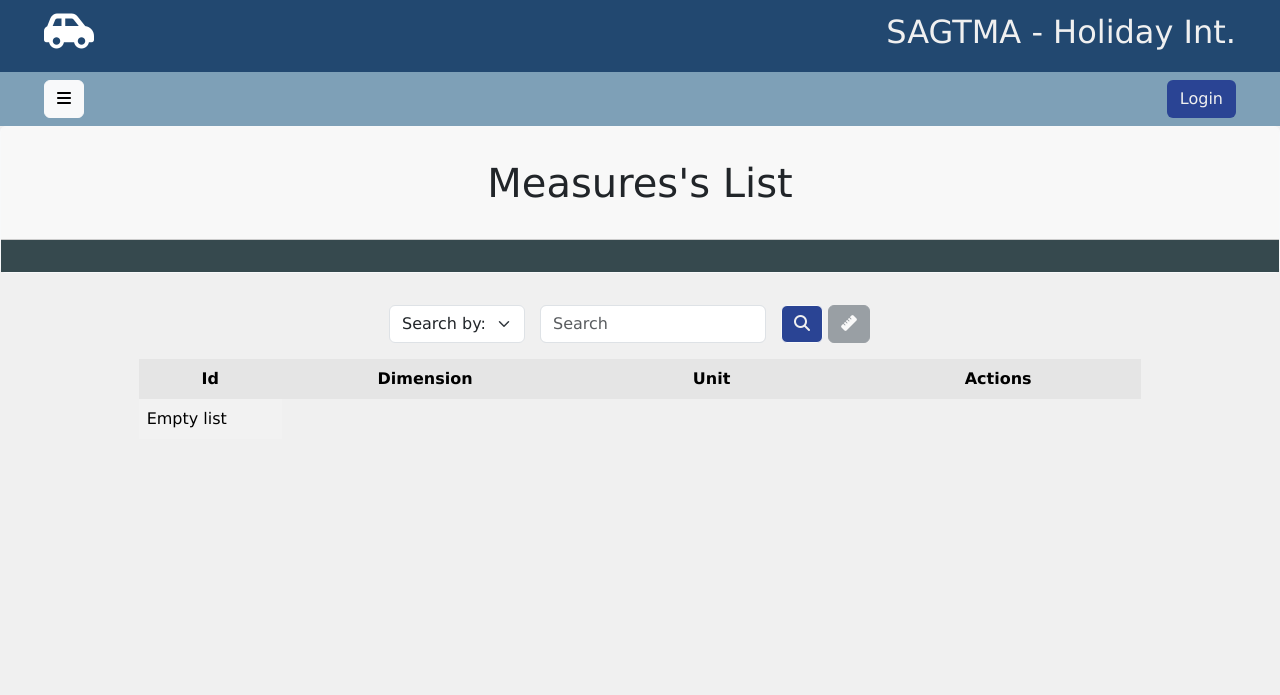
After one commit to JesusBandez/proyecto_Ing_software, a Flask app: page /measures_list in a window 1280 px wide. The commit adds this page. Shown: the top 695 px of the page. Run offline with Flask 3, Linux system fonts and the light colour scheme; some libraries are stand-ins or nearby versions.

Commit message:
adding measures

```diff
--- a/main.py
+++ b/main.py
@@ -11,6 +11,7 @@ from src.routes.Projects import projects, project_details
 from src.routes.Logger import logger
 from src.routes.Clients import clients, client_details
 from src.routes.Departments import departments
+from src.routes.Measures import measures
 
 
 db.init_app(app)
--- a/src/errors.py
+++ b/src/errors.py
@@ -12,6 +12,7 @@ ERROR_EXISTS_LICENSE_PLATE = 9
 ERROR_CI_ALREADY_EXISTS = 10
 ERROR_MUST_BE_ADMIN_ADD_DEPARTMENT = 11
 ERROR_MUST_BE_ADMIN_DELETE_DEPARTMENT = 12
+ERROR_MEASURE_ALREADY_EXISTS = 13
 
 class Errors():
     def __init__(self,number):
@@ -59,6 +60,8 @@ class ErrorType:
             return "ERROR: Cannot create new department"
         elif n==ERROR_MUST_BE_ADMIN_DELETE_DEPARTMENT:
             return "ERROR: Cannot delete department"
+        elif n==ERROR_MEASURE_ALREADY_EXISTS:
+            return "ERROR: Measure already exists"
 
     def description(self,n):
         if n==ERROR_MUST_BE_ADMIN:
@@ -87,3 +90,5 @@ class ErrorType:
             return "To create a department you must be an administrator."
         elif n==ERROR_MUST_BE_ADMIN_DELETE_DEPARTMENT:
             return "To delete a department you must be an administrator."
+        elif n==ERROR_MEASURE_ALREADY_EXISTS:
+            return "Add a measure that isn't already in the system."
--- a/src/lib/class_create_button.py
+++ b/src/lib/class_create_button.py
@@ -315,3 +315,23 @@ class ListClientsCars(ListBody):
                     'actions' : actions
                     })
         return list_body
+
+class ListMeasuresList(ListBody):
+    #measures_lists
+    def __init__(self, lists):
+        self.lists = lists
+        self.args = [
+            {"button_class":'btn btn-outline-danger', "text_class" : 'fa fa-trash',
+            "title":"Delete measure", "name":'delete_measure', "method":"post", "disable":not has_role('admin')},
+            {"button_class":'btn btn-outline-primary', "text_class" : 'fa-solid fa-pencil',
+            "title":"Edit the measure", "name":'new_measure', "method":"post", "disable": not has_role('admin')}
+        ]
+        self.header = [
+            {'label': 'Id', 'class': 'col-1'},
+            {'label': 'Dimension', 'class': 'col-2'},
+            {'label': 'Unit', 'class': 'col-2'},
+            {'label': 'Actions', 'class': 'col-2'}
+        ]
+
+    def data(self,x):
+        return [x.id, x.dimension, x.unit]
--- /dev/null
+++ b/src/routes/Measures/__init__.py
@@ -0,0 +1 @@
+from main import app
--- /dev/null
+++ b/src/routes/Measures/measures.py
@@ -0,0 +1,157 @@
+from flask import render_template, redirect, url_for, request, flash, session
+from src.routes.auth import has_role, require_permissions, error_display
+
+from src.lib.class_create_button import ListMeasuresList
+
+from src.models.Measures import Measures
+from src.models.Logger import Logger
+from src.models import db
+from src.lib.generate_action import generate_action
+from src.errors import Errors, ERROR_MEASURE_ALREADY_EXISTS
+
+from . import app
+
+def search_measures(typeS,search):
+    if typeS == "dimension":
+        measures = db.session.query(Measures).filter(Measures.dimension.ilike(search))
+    elif typeS == "unit":
+        measures = db.session.query(Measures).filter(Measures.unit.ilike(search))
+    else:
+        measures = db.session.query(Measures).all()
+    return measures
+
+@app.route('/measures_list', methods=['GET', 'POST'])
+def measures_lists():
+    #"Muestra la lista de medidas del sistema"
+    try:
+        typeS = request.form['typeSearch']
+        search = request.form['search']
+        measures = search_measures(typeS,search)
+        if measures.count() == 0:
+            measures = db.session.query(Measures).all()
+    except:
+        measures = db.session.query(Measures).all()
+
+    A = ListMeasuresList(measures)
+    measures_list_body = A.list_table()
+    measures_list_header = A.header
+
+    return render_template(
+        'measures/measures_list.html',
+        has_role=has_role,
+        list_context= {
+            'list_header': measures_list_header,
+            'list_body' : measures_list_body,
+        })
+
+def deleting(measure_id):
+    measure = db.session.query(Measures).filter_by(id=measure_id).first()
+
+    log = Logger('Deleting measure')
+
+    db.session.add(log)
+    db.session.delete(measure)
+    db.session.commit()
+    return [log,measure]
+
+@app.route('/measure_list/delete', methods=['GET', 'POST'])
+@require_permissions
+def delete_measure():
+    "Elimina una medida del sistema"
+
+    measure_id = request.form['id']
+    z = deleting(measure_id)
+
+    return redirect(url_for('measures_lists'))
+
+
+@app.route('/measures_list/new_measure', methods=['POST', 'GET'])
+@require_permissions
+def new_measure():
+    "Renderiza el formulario de registro de una nueva medida"
+
+    measure_to_edit = db.session.query(Measures).filter_by(
+            id=request.form.get('id')).first()
+
+    if not measure_to_edit:
+        title = 'Register New Measure'
+    else:
+        title = 'Edit Measure'
+
+
+    return render_template('measures/new_measure.html',
+        context={
+            'measure_to_edit': measure_to_edit,
+            'title': title,
+        })
+
+
+def create_measure(dimension, unit):
+    error = None
+    if not dimension:
+        error = 'Dimension is required.'
+    elif not unit:
+        error = 'Unit is required.'
+
+    measure = db.session.query(Measures).filter_by(dimension=dimension).first()
+    if measure:
+        error = f'Dimension {dimension} is already created.'
+
+    if error:
+        return [error,False]
+
+    if error is None:
+        measure = Measures(dimension, unit)
+
+        log = Logger('Adding measure')
+
+        db.session.add(log)
+        db.session.add(measure)
+        db.session.commit()
+        return [measure,True]
+
+
+def verify_measure_exist(guser_id, dimension, unit):
+    if guser_id is not None:
+        measure_id = int(guser_id)
+    else:
+        return False
+    measure = db.session.query(Measures).filter_by(id=measure_id).first()
+    if measure != None and dimension != measure.dimension and unit != measure.unit:
+        return True
+    return False
+
+
+@app.route('/measures_list/add_new_measure', methods=['POST'])
+def add_new_measure():
+    "Agrega una nueva medida al sistema"
+
+    dimension = request.form['dimension']
+    unit = request.form['unit']
+
+    measure_to_edit = request.form.get('measure_to_edit')
+
+    already_exists = verify_measure_exist(measure_to_edit, dimension, unit)
+
+    if already_exists:
+        error_display(ERROR_MEASURE_ALREADY_EXISTS)
+        return redirect(url_for('measures_lists'))
+
+    if not measure_to_edit:
+        measure = create_measure(dimension, unit)
+        if measure[1] == False:
+            error_display(ERROR_MEASURE_ALREADY_EXISTS)
+            return redirect(url_for('new_measure'))
+    else:
+        changes = {
+            'dimension' : dimension,
+            'unit' : unit,
+        }
+        db.session.query(Measures).filter_by(
+            id=measure_to_edit).update(changes)
+        log = Logger('Editing measure')
+        db.session.add(log)
+
+    db.session.commit()
+
+    return redirect(url_for('measures_lists'))
--- /dev/null
+++ b/src/templates/measures/measures_list.html
@@ -0,0 +1,51 @@
+{% extends "base.html" %}
+{% block title %}<title>Measures's list</title>
+{% include  'generics/icon.html' %}
+{% endblock %}
+{% block body %}
+<div class="card border-light mb-3">
+  <div class="card-header">
+    <h1 class="text-center my-4">Measures's List</h1>
+  </div>
+  <div class="card-body" style="background-color: #36494E;">
+  </div>
+</div>
+
+<div class="container">
+    <div style="text-align: right;">
+    <div class="container" style="width:50%;display:flex;">
+        <form class="input-group flex p-2" action="{{url_for('measures_lists')}}" method="post">
+          <div class="d-inline p-2 text-white">
+          <select class="form-select" name="typeSearch">
+            <option selected>Search by: </option>
+            <option value="dimension">Dimension</option>
+            <option value="unit">Unit</option>
+          </select>
+        </div>
+          <div class="d-inline p-2 text-white">
+          <input
+            type="search"
+            class="form-control rounded"
+            placeholder="Search"
+            aria-label="Search"
+            aria-describedby="search-addon"
+            name="search"
+          />
+        </div>
+          <div class="d-inline p-2 text-white">
+            <button type="submit" name="submit" class="btn btn-light btn-md"
+          style="background-color: #2A4494; color:#f0f0f0;" title ="Search"><i class="fas fa-search"></i></button>
+
+            {% if not has_role('admin')%}
+            <a class="btn btn-secondary disabled" disabled title="Register new measure" ><i class="fa-solid fa-ruler"></i></a>
+            {% else %}
+            <a href="{{url_for('new_measure')}}" class="btn btn-light" style="background-color: #2A4494; color:#f0f0f0;"
+            title="Register new measure" ><i class="fa-solid fa-ruler"></i></a>
+            {% endif %}
+          </div>
+        </form>
+    </div>
+    </div>
+  {% include  'generics/generic_list.html' %}
+</div>
+{% endblock %}
--- a/src/templates/navbar.html
+++ b/src/templates/navbar.html
@@ -23,6 +23,10 @@ style="background-color: #122C34;color:white;">
             <li>
               <a class="nav-link text-truncate link-light" href="{{url_for('departments_list')}}" style="font-size: 20px;">
                 <i class="fa-solid fa-building"></i> Departments</a>
+            </li>
+            <li>
+              <a class="nav-link text-truncate link-light" href="{{url_for('measures_lists')}}" style="font-size: 20px;">
+                <i class="fa-solid fa-ruler"></i> Measures</a>
             </li>
             <li>
               <a class="nav-link text-truncate link-light" href="{{url_for('logger')}}" style="font-size: 20px;">
```
Also changed, not shown: manage.py (+9 -0 lines), src/models/Measures.py (added, +13 -0 lines), src/templates/measures/new_measure.html (added, +39 -0 lines).
